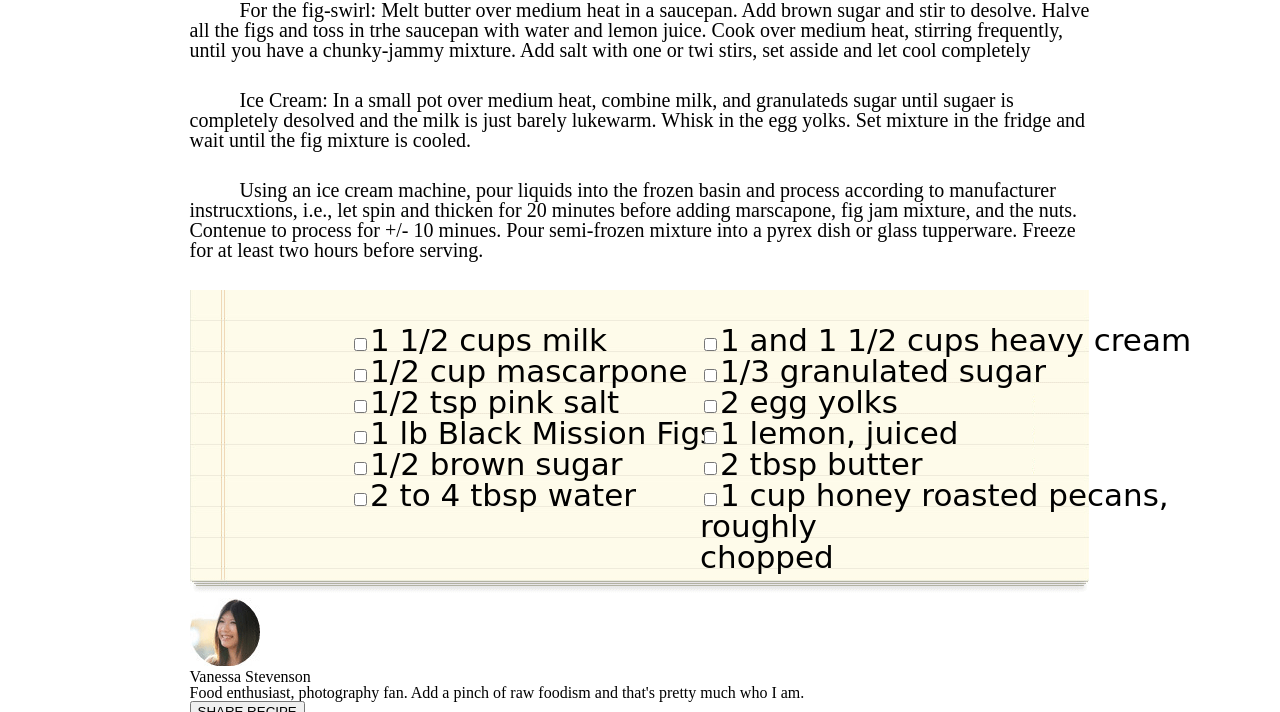
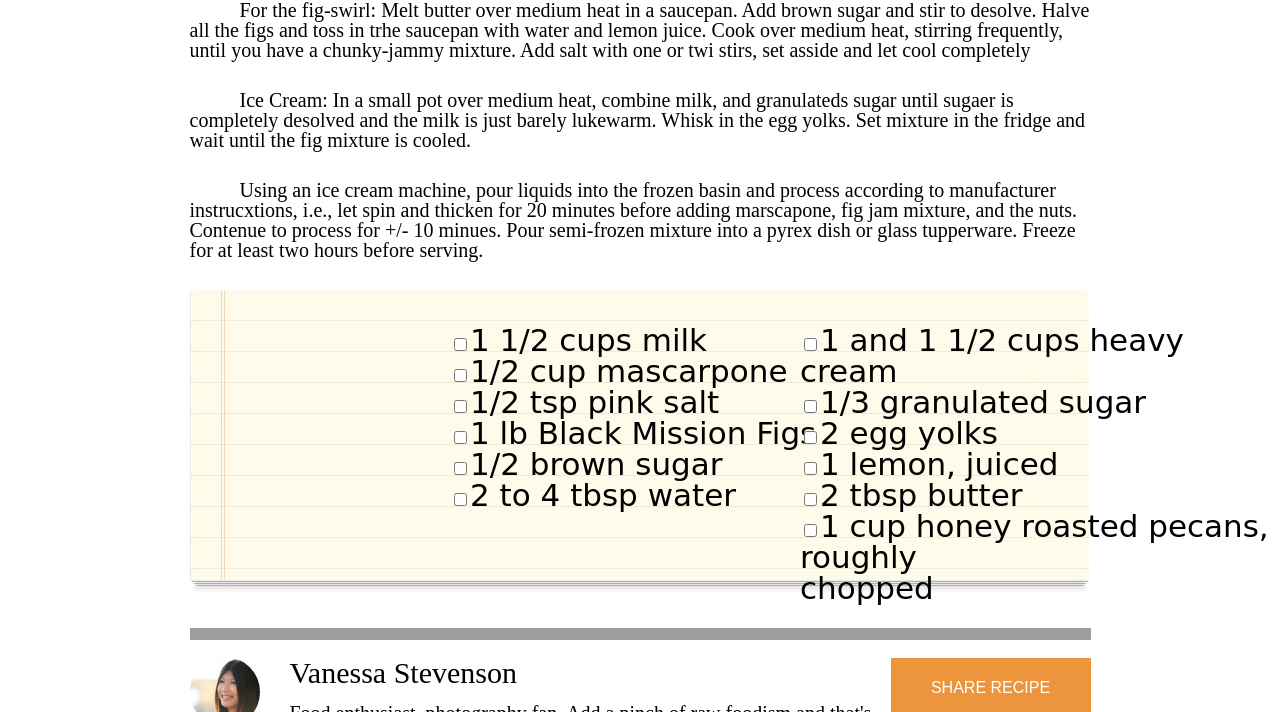
Before and after one commit to PaulSuarez1/chocolate-pizza, a plain HTML site: page index.html in a window 1280 px wide. Shown: the part 859-1571 px from the top of the page. Drawn offline with Linux system fonts and the light colour scheme; grey boxes are pictures that could not be loaded; a web font is replaced by a local one.

Commit message:
finished all but lower half of footer

```diff
--- a/index.html
+++ b/index.html
@@ -113,8 +113,9 @@
                 <img src="img/van-pic.png">
                 <h5>Vanessa Stevenson</h5>
                 <p>Food enthusiast, photography fan. Add a pinch of raw foodism and that's pretty much who I am.</p>
-                <button>SHARE RECIPE</button>
+
             </div>
+            <button>SHARE RECIPE</button>
             <section>
                 <legend>
                     <img src="img/logo.png">
--- a/style.css
+++ b/style.css
@@ -1,6 +1,4 @@
-* {
-    /* border: 1px dashed red; */
-}
+
 
 body {
     width: 901px;
@@ -55,9 +53,7 @@ div > h2 {
     /* border: 1px dashed red; */
 }
 
-header > article {
-    /* display: inline-block; */
-}
+
 
 header > article > ul {
     margin-left: 370px;
@@ -144,7 +140,7 @@ main > div {
 
 main > div img {
     display: inline-block;
-float: left;
+    /* float: left; */
     /* border: 1px dashed red; */
 }
 
@@ -166,7 +162,7 @@ main > article > ul {
     position: absolute;
     /* margin-left: 75px;
     margin-bottom: 100px; */
-    left: 350px;
+    left: 450px;
     top: 1184px;
     font-family: 'Gamja Flower', cursive;
     font-size: 31px;
@@ -175,17 +171,68 @@ main > article > div > ul {
     position: absolute;
     /* margin-left: 75px;
     margin-bottom: 100px; */
-    left: 700px;
+    left: 800px;
     top: 1184px;
     font-family: 'Gamja Flower', cursive;
     font-size: 31px;
 }
 
-
-
-
-
-
 /* +++++++++++++++++++++++++++
 footer
 +++++++++++++++++++++++++++ */
+
+footer {
+	height: 12px;
+	background: url(http://ibrahimjabbari.com/english/images/hr-11.png) repeat-x 0 0;
+    border: 0;
+    margin-top: 30px;
+    /* border: 1px dashed red; */
+
+}
+
+footer > div {
+display: inline-block;
+float: left;
+}
+
+footer > div > img {
+    margin-top: 30px;
+    float: left;
+
+}
+
+h5 {
+    margin-top: 30px;
+    margin-left: 100px;
+    font-size: 30px;
+}
+
+footer > div > p {
+    margin-left: 100px;
+    margin-top: 15px;
+    font-size: 20px;
+    width: 600px;
+}
+
+button {
+    float: right;
+    margin-top: 30px;
+    background-color: #ed953d;
+    font-size: 16px;
+    color: white;
+    padding: 150px, 320px;
+    border: none;
+    transition: 420ms;
+    width: 200px;
+    height: 60px;
+
+}
+
+button:hover {
+    background-color: green;
+
+}
+
+footer > section > {
+    margin-top: 400px;
+}
```
